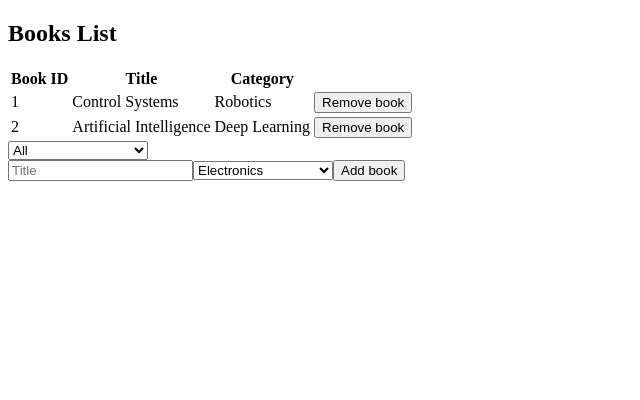
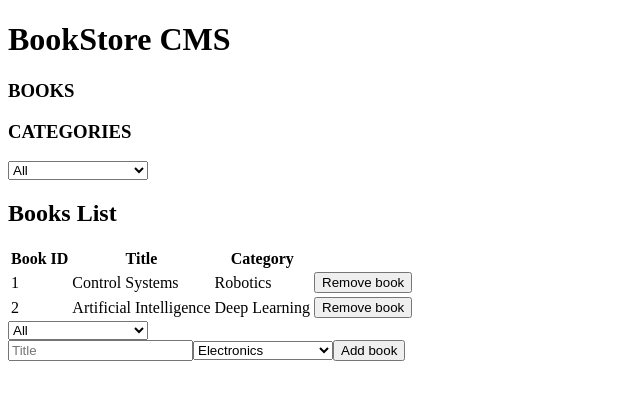
Before and after one commit to Alaska01/book-store, a React (Create React App) app: page / in a window 1280 px wide. Shown: the top 400 px of the page, without its empty margins (0-640 px from the left). Built offline with nearby package versions, Linux system fonts and the light colour scheme.

Commit message:
Import Navbar and added navigation in App function

```diff
--- a/src/components/App.js
+++ b/src/components/App.js
@@ -1,11 +1,14 @@
 import React from 'react';
 import BooksForm from '../containers/BooksForm';
 import BooksList from '../containers/BooksList';
+import NavBar from './NavBar';
 
 function App() {
   return (
-    <div className="App">
+    <div className="app main">
+      <NavBar />
       <BooksList />
+      <div className="app line"> </div>
       <BooksForm />
     </div>
   );
```
